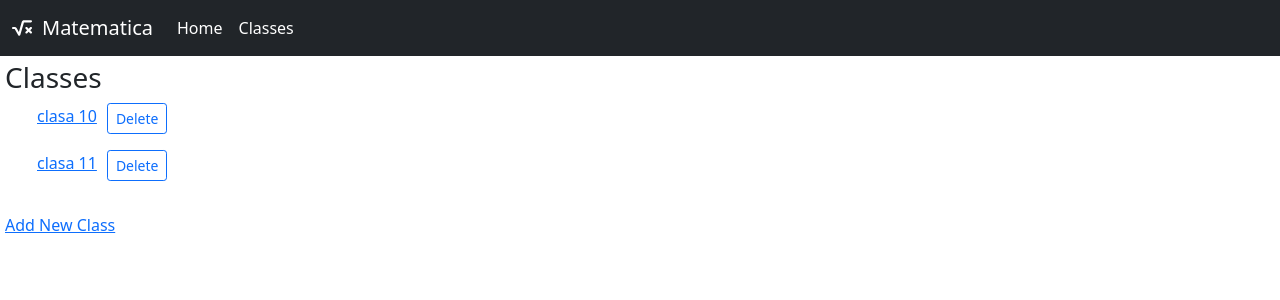
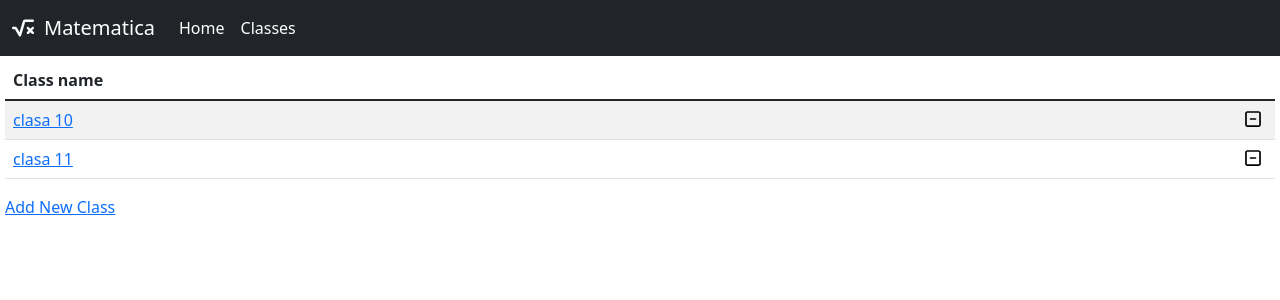
Before and after one commit to valvic66/django_classes_courses_project, a Django app: page /class/all_classes in a window 1280 px wide. Shown: the top 300 px of the page. Run offline with Django 4.2, Linux system fonts and the light colour scheme; data comes from the database, SQL or seed files in the repository; both versions use the stored data as it was after the commit; some libraries are stand-ins or nearby versions.

Commit message:
created table view on class view

```diff
--- a/classes/templates/base.html
+++ b/classes/templates/base.html
@@ -14,8 +14,7 @@
     />
   </head>
   <style>
-    .classes__container,
-    .course__container {
+    .classes__container {
       padding: 5px;
     }
   </style>
--- a/classes/templates/class_list.html
+++ b/classes/templates/class_list.html
@@ -1,13 +1,16 @@
 <!-- templates/class_list.html -->
+
 <style>
   .class__container {
     display: flex;
-    align-items: baseline; /* Align items based on their baseline */
-    gap: 10px; /* Adjust the spacing between class title and delete form */
+    align-items: baseline;
+    gap: 10px;
+    width: 100%;
   }
 
   .delete-form {
-    margin-right: 10px; /* Add some additional spacing if needed */
+    margin-bottom: 0;
+    text-align: right;
   }
 
   .class__item {
@@ -17,28 +20,51 @@
 
 {% extends 'base.html' %} {% block container %}
 <div class="classes__classlist">
-  <h3>Classes</h3>
-  <ul>
+  <table class="table table-striped">
+    <thead>
+      <tr>
+        <th scope="col">Class name</th>
+      </tr>
+    </thead>
+    <tbody>
       {% for my_class in classes %}
-    <div class="class__container">
+      <tr>
+        <td>
           <li class="class__item">
             <a href="{% url 'course_list' class_id=my_class.id %}"
               >{{ my_class.name }}</a
             >
           </li>
+        </td>
+        <td>
           <form
             method="post"
             action="{% url 'delete_class' class_id=my_class.id %}"
             class="delete-form"
           >
             {% csrf_token %}
-        <button type="submit" class="btn btn-outline-primary btn-sm">
-          Delete
+            <button
+              type="submit"
+              style="outline: 0; border: 0; background-color: transparent"
+            >
+              <svg
+                xmlns="http://www.w3.org/2000/svg"
+                height="18"
+                width="16"
+                viewBox="0 0 448 512"
+              >
+                <!--!Font Awesome Free 6.5.1 by @fontawesome - https://fontawesome.com License - https://fontawesome.com/license/free Copyright 2023 Fonticons, Inc.-->
+                <path
+                  d="M64 80c-8.8 0-16 7.2-16 16V416c0 8.8 7.2 16 16 16H384c8.8 0 16-7.2 16-16V96c0-8.8-7.2-16-16-16H64zM0 96C0 60.7 28.7 32 64 32H384c35.3 0 64 28.7 64 64V416c0 35.3-28.7 64-64 64H64c-35.3 0-64-28.7-64-64V96zM152 232H296c13.3 0 24 10.7 24 24s-10.7 24-24 24H152c-13.3 0-24-10.7-24-24s10.7-24 24-24z"
+                />
+              </svg>
             </button>
           </form>
-    </div>
+        </td>
+      </tr>
       {% endfor %}
-  </ul>
+    </tbody>
+  </table>
 </div>
 
 <a href="{% url 'add_class' %}">Add New Class</a>
--- a/classes/templates/navbar.html
+++ b/classes/templates/navbar.html
@@ -5,7 +5,6 @@
 
   .navbar-nav .nav-item:hover .nav-link {
       color: #ffc107;
-      text-decoration: underline;
   }
 
   .logo__container {
@@ -28,7 +27,7 @@
   <div class="container-fluid">
     <a class="navbar-brand" href="{% url 'home_view' %}">
       <div class="logo__container">
-        <svg xmlns="http://www.w3.org/2000/svg" height="18" width="20" viewBox="0 0 576 512"><!--!Font Awesome Free 6.5.1 by @fontawesome - https://fontawesome.com License - https://fontawesome.com/license/free Copyright 2023 Fonticons, Inc.--><path d="M282.6 78.1c8-27.3 33-46.1 61.4-46.1H544c17.7 0 32 14.3 32 32s-14.3 32-32 32H344L238.7 457c-3.6 12.3-14.1 21.2-26.8 22.8s-25.1-4.6-31.5-15.6L77.6 288H32c-17.7 0-32-14.3-32-32s14.3-32 32-32H77.6c22.8 0 43.8 12.1 55.3 31.8l65.2 111.8L282.6 78.1zM393.4 233.4c12.5-12.5 32.8-12.5 45.3 0L480 274.7l41.4-41.4c12.5-12.5 32.8-12.5 45.3 0s12.5 32.8 0 45.3L525.3 320l41.4 41.4c12.5 12.5 12.5 32.8 0 45.3s-32.8 12.5-45.3 0L480 365.3l-41.4 41.4c-12.5 12.5-32.8 12.5-45.3 0s-12.5-32.8 0-45.3L434.7 320l-41.4-41.4c-12.5-12.5-12.5-32.8 0-45.3z" fill="white"/></svg>
+        <svg xmlns="http://www.w3.org/2000/svg" height="20" width="22" viewBox="0 0 576 512"><!--!Font Awesome Free 6.5.1 by @fontawesome - https://fontawesome.com License - https://fontawesome.com/license/free Copyright 2023 Fonticons, Inc.--><path d="M282.6 78.1c8-27.3 33-46.1 61.4-46.1H544c17.7 0 32 14.3 32 32s-14.3 32-32 32H344L238.7 457c-3.6 12.3-14.1 21.2-26.8 22.8s-25.1-4.6-31.5-15.6L77.6 288H32c-17.7 0-32-14.3-32-32s14.3-32 32-32H77.6c22.8 0 43.8 12.1 55.3 31.8l65.2 111.8L282.6 78.1zM393.4 233.4c12.5-12.5 32.8-12.5 45.3 0L480 274.7l41.4-41.4c12.5-12.5 32.8-12.5 45.3 0s12.5 32.8 0 45.3L525.3 320l41.4 41.4c12.5 12.5 12.5 32.8 0 45.3s-32.8 12.5-45.3 0L480 365.3l-41.4 41.4c-12.5 12.5-32.8 12.5-45.3 0s-12.5-32.8 0-45.3L434.7 320l-41.4-41.4c-12.5-12.5-12.5-32.8 0-45.3z" fill="white"/></svg>
         <p>Matematica</p>
       </div>
     </a>
```
Also changed, not shown: db.sqlite3. Lines whose indentation alone changed are shown as unchanged.
